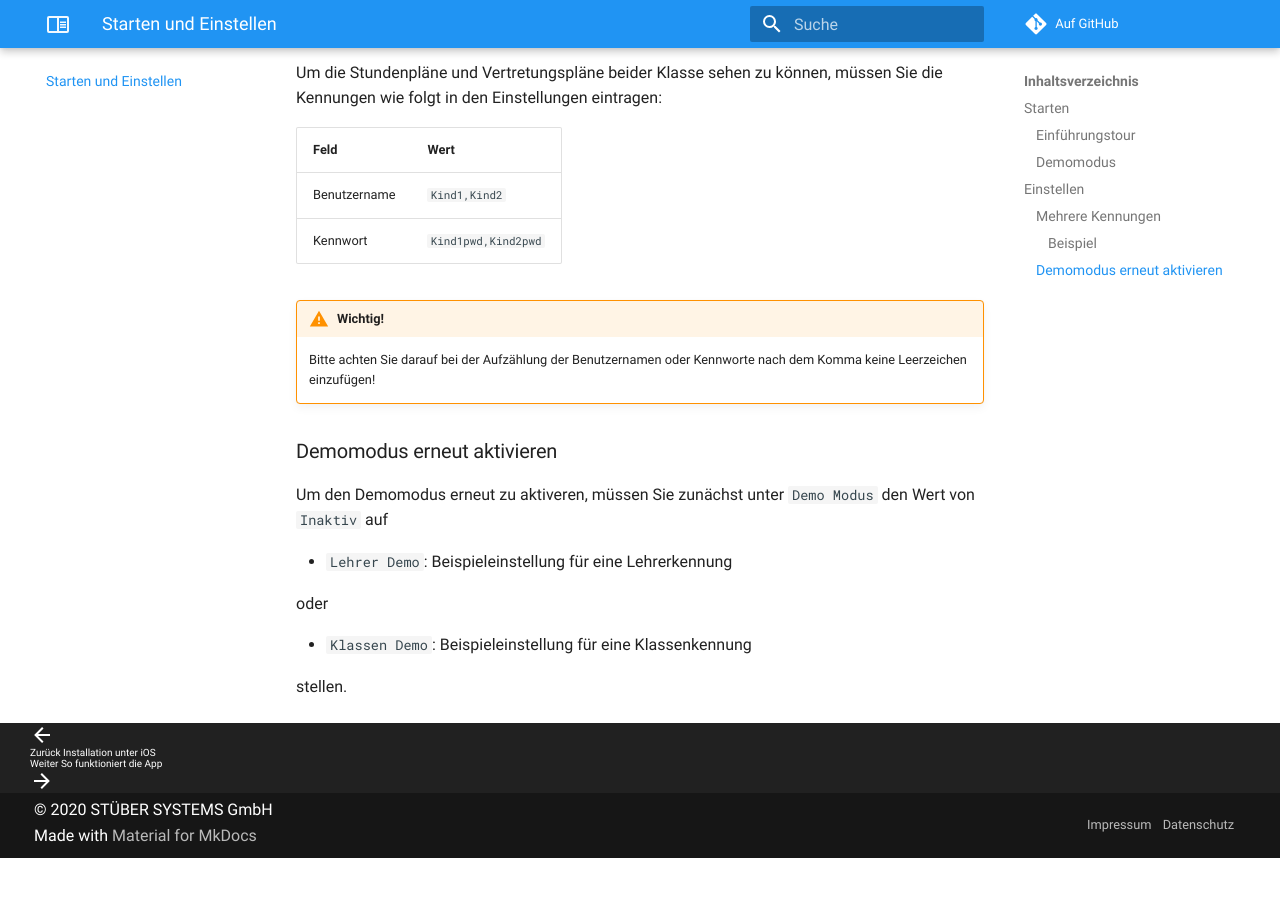
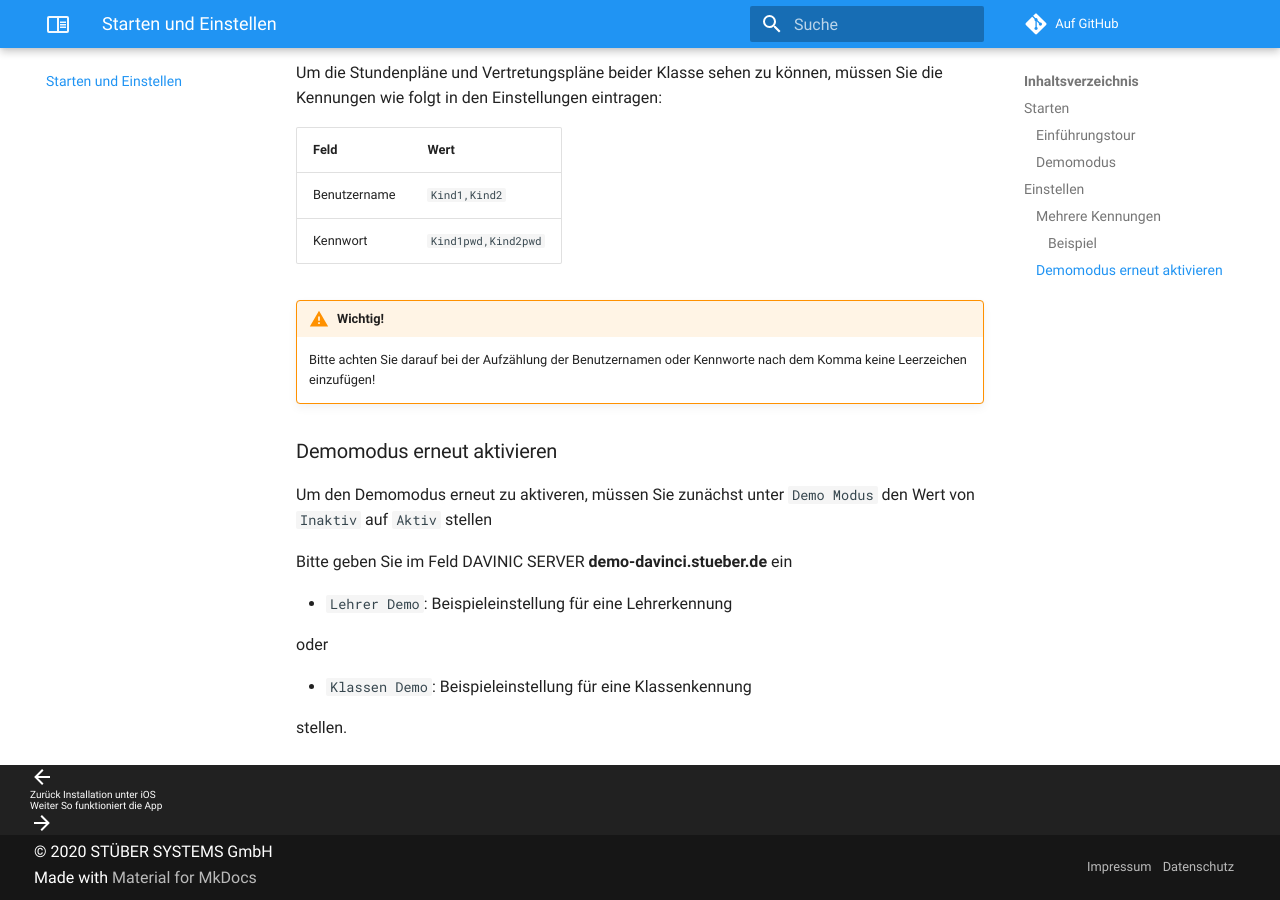
Before and after one commit to stuebersystems/doc.davinci-mobile.de, an MkDocs documentation site: the page built from docs/start-and-config.md, in a window 1280 px wide and 900 px high, scrolled down 3506 px. Built offline with MkDocs 1.6.1 and Material for MkDocs 9.7.7, drawn with Linux system fonts in a browser that asks for light colours; comment, search, counter and statistics services are not loaded; before the commit the page ends 4364 px from its top, so only the background shows below that.

Commit message:
no message

```diff
--- a/docs/start-and-config.md
+++ b/docs/start-and-config.md
@@ -87,7 +87,9 @@ Kennwort        | `Kind1pwd,Kind2pwd`
 
 ### Demomodus erneut aktivieren
 
-Um den Demomodus erneut zu aktiveren, müssen Sie zunächst unter `Demo Modus` den Wert von `Inaktiv` auf
+Um den Demomodus erneut zu aktiveren, müssen Sie zunächst unter `Demo Modus` den Wert von `Inaktiv` auf `Aktiv` stellen
+
+Bitte geben Sie im Feld DAVINIC SERVER **demo-davinci.stueber.de** ein
 
 * `Lehrer Demo`: Beispieleinstellung für eine Lehrerkennung
 
```
Also changed, not shown: docs/installation-android.md (+1 -1 lines), docs/installation-ios.md (+1 -1 lines).
